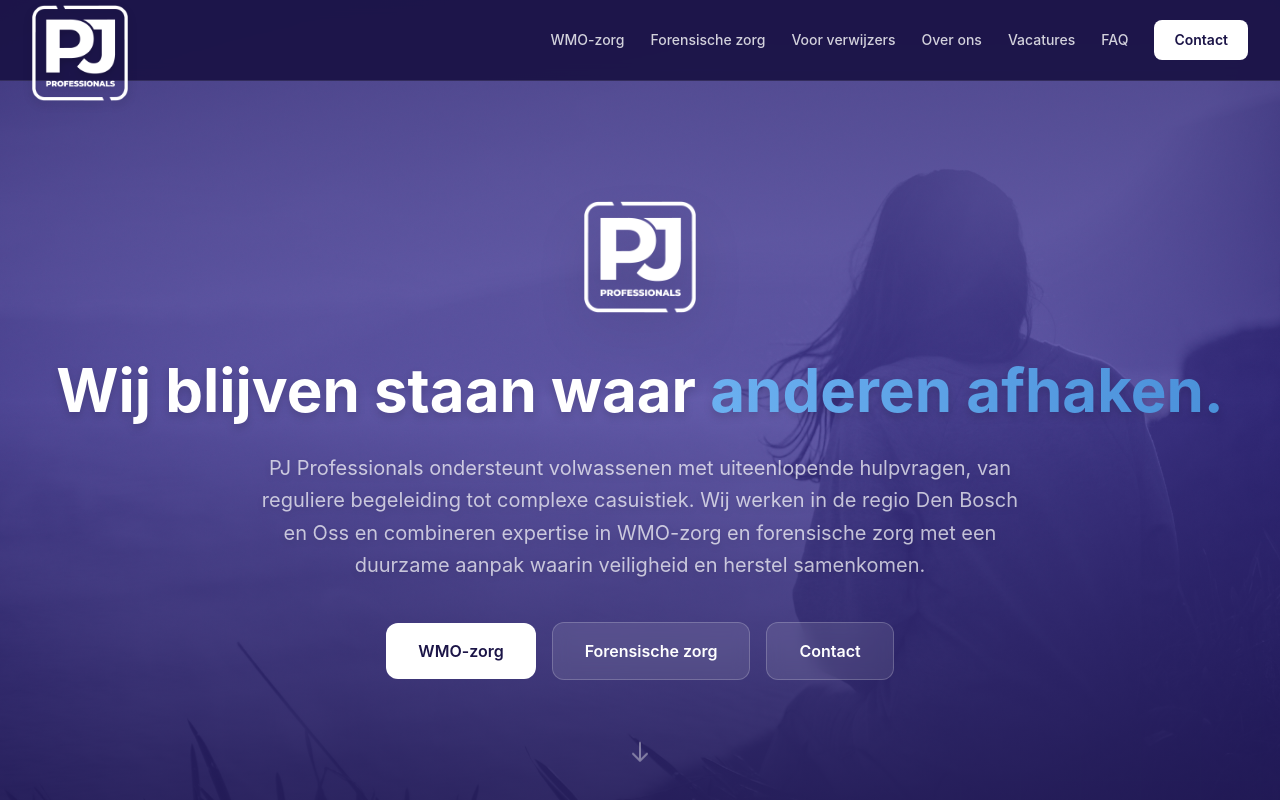
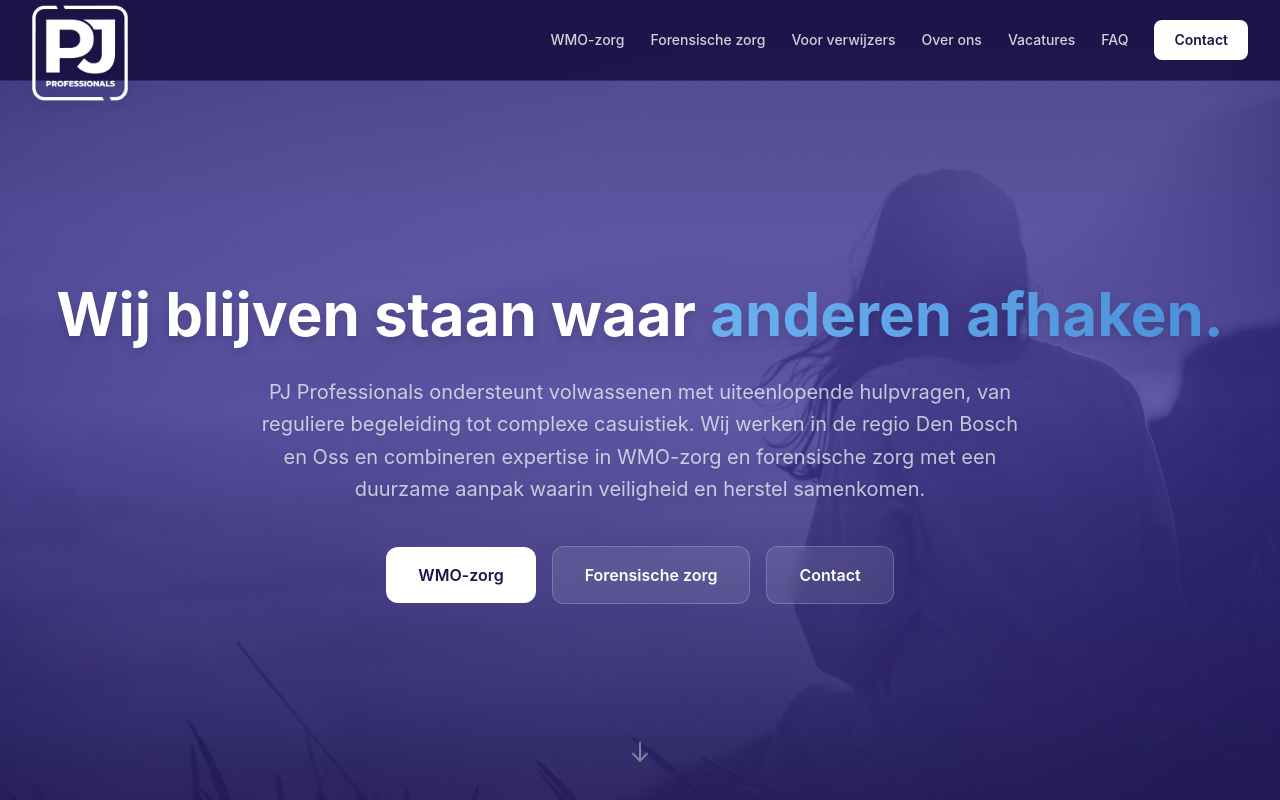
Before and after one commit to miguel3000/pj-professionals, a Next.js app: page / in a window 1280 px wide. Shown: the top 800 px of the page. Built offline with nearby package versions, Linux system fonts and the light colour scheme.

Commit message:
remove hero logo

```diff
--- a/src/app/page.tsx
+++ b/src/app/page.tsx
@@ -1,5 +1,4 @@
 import Link from "next/link";
-import Image from "next/image";
 import ParallaxDivider from "@/components/ParallaxDivider";
 
 export default function Home() {
@@ -27,17 +26,6 @@
         />
 
         <div className="relative z-10 max-w-7xl mx-auto px-4 sm:px-6 lg:px-8 text-center pt-20">
-          <div className="flex justify-center mb-10">
-            <Image
-              src="/logo.png"
-              alt="PJ Professionals"
-              width={200}
-              height={200}
-              className="h-28 w-auto brightness-0 invert drop-shadow-2xl"
-              priority
-            />
-          </div>
-
           <h1 className="text-4xl sm:text-5xl md:text-6xl font-bold text-white leading-tight mb-6 drop-shadow-lg">
             Wij blijven staan waar{" "}
             <span className="bg-gradient-to-r from-accent-light to-accent bg-clip-text text-transparent">
```
